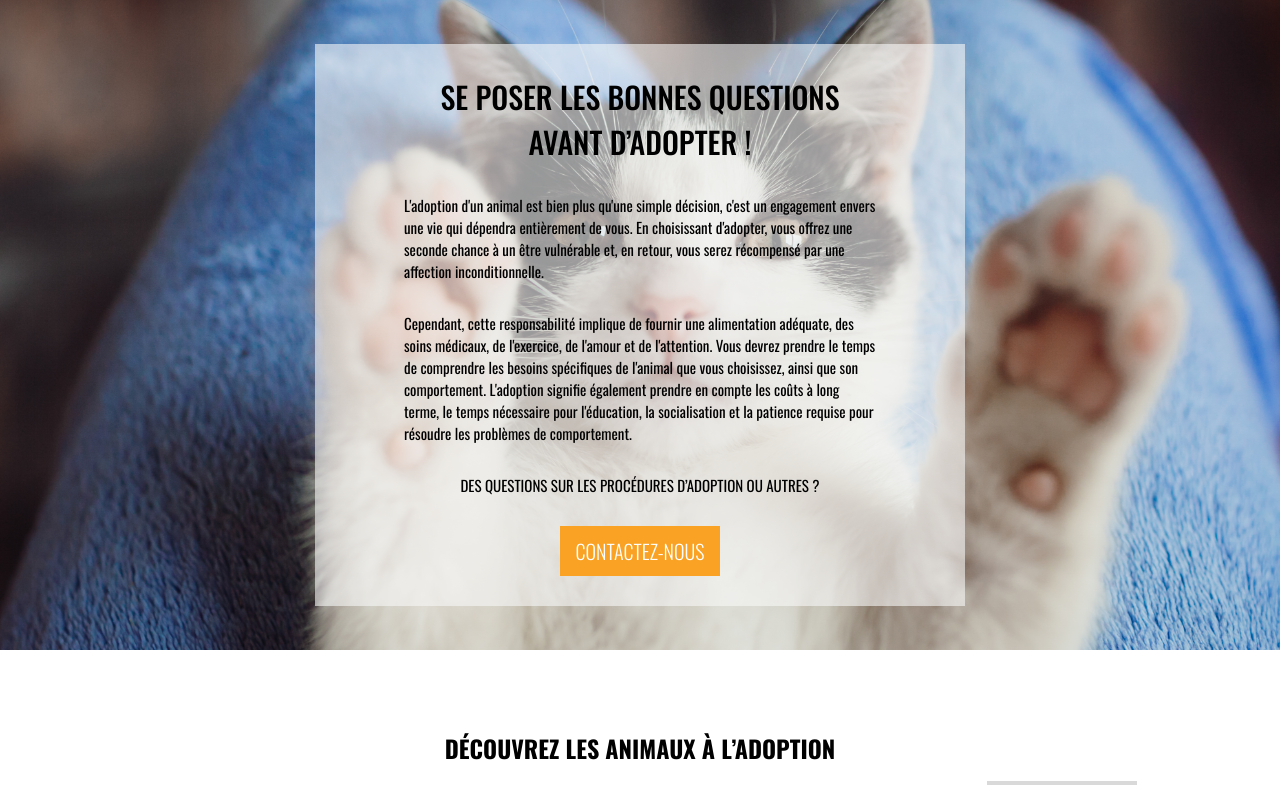
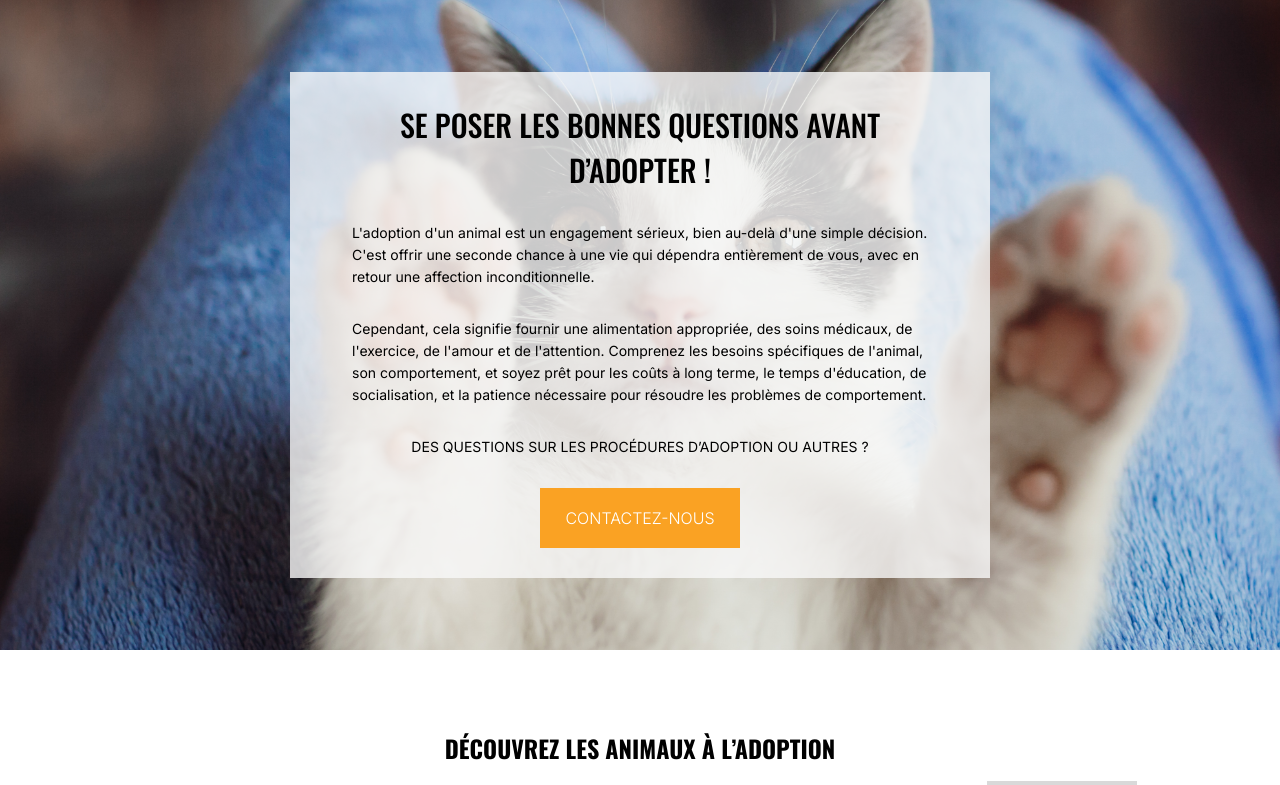
Before and after one commit to framelelo/wellbeingofstrays, a PHP site: page /wellbeingofstrays/index.php?page=adoptions in a window 1280 px wide. Shown: the part 155-940 px from the top of the page. Run offline with PHP 8.4, Linux system fonts and the light colour scheme.

Commit message:
Adjsutment made

```diff
--- a/assets/styles.css
+++ b/assets/styles.css
@@ -382,7 +382,7 @@ header {
     .card {
         position: relative;
         justify-content: space-between;
-        margin: 15px auto;
+        margin: 30px auto;
         > a {
             color: var(--secondary_color);
 
@@ -411,6 +411,9 @@ header {
                     -webkit-box-orient: vertical;
                 }
             }
+        }
+        &:hover {
+            opacity: .8;
         }
     }
 
@@ -499,27 +502,31 @@ header {
     height: 650px;
     .container {
         position: absolute;
-        background-color:rgba(249,249,249,0.6);
+        background-color:rgba(249,249,249,0.8);
         margin: auto;
         padding: 30px;
-        font-family: var(--secondary-font);
         > .content {
-            width: 80%;
+            width: 90%;
             margin: auto;
             > h2 {
+                font-family: var(--secondary-font);
                 text-align: center;
                 font-size: 30px;
                 font-weight: 500;
                 margin-bottom: 30px;
             }
             > p{
-                font-size: 15px;
+                font-size: 14px;
+                font-family: var(--primary-font);
                 margin-bottom: 30px;
+                line-height: 22px;
             }
             > .button {
+                font-family: var(--primary-font);
                 text-align: center;
-                font-size: 20px;
-                width: 160px;
+                font-size: 16px;
+                width: 200px;
+                padding: 20px 10px;
                 font-weight: 300;
             }
         }
@@ -528,7 +535,7 @@ header {
     @media only screen and (min-width: 650px) {
         & .container {
             width: 80%;
-            max-width: 650px;
+            max-width: 700px;
         }
     }
     @media only screen and (max-width:649px) {
@@ -558,7 +565,7 @@ header {
             display: flex;
             gap: 3%;
             .card {
-                width: 22%;
+                width: 30%;
                 .img-container {
                     height: 200px;
                 }
--- a/templates/adoptions.php
+++ b/templates/adoptions.php
@@ -15,12 +15,14 @@ ob_start()?>
             <div class="content">
                 <h2>Se poser les bonnes questions avant d’adopter !</h2>
                 <p>
-                    L'adoption d'un animal est bien plus qu'une simple décision, c'est un engagement envers une vie qui dépendra entièrement de vous. En choisissant d'adopter, vous offrez une seconde chance à un être vulnérable et, en retour, vous serez récompensé par une affection inconditionnelle.
-                </p>
-                <p>
-                    Cependant, cette responsabilité implique de fournir une alimentation adéquate, des soins médicaux, de l'exercice, de l'amour et de l'attention. Vous devrez prendre le temps de comprendre les besoins spécifiques de l'animal que vous choisissez, ainsi que son comportement. L'adoption signifie également prendre en compte les coûts à long terme, le temps nécessaire pour l'éducation, la socialisation et la patience requise pour résoudre les problèmes de comportement.</h2>
-                </p>
-                <p class="center-text">
+
+L'adoption d'un animal est un engagement sérieux, bien au-delà d'une simple décision.
+C'est offrir une seconde chance à une vie qui dépendra entièrement de vous, avec en retour une affection inconditionnelle.
+</p>
+<p>Cependant, cela signifie fournir une alimentation appropriée, des soins médicaux, de l'exercice, de l'amour et de l'attention. Comprenez les besoins spécifiques de l'animal, son comportement, et soyez prêt pour les coûts à long terme, le temps d'éducation, de socialisation, et la patience nécessaire pour résoudre les problèmes de comportement.
+
+               </p>
+<p class="center-text">
                     DES QUESTIONS SUR LES PROCÉDURES D’ADOPTION OU AUTRES ?
                 </p>
                 <a class="button"href="<?= $base_url ?>?page=contact">Contactez-nous</a>
```
Also changed, not shown: 1 other file.
